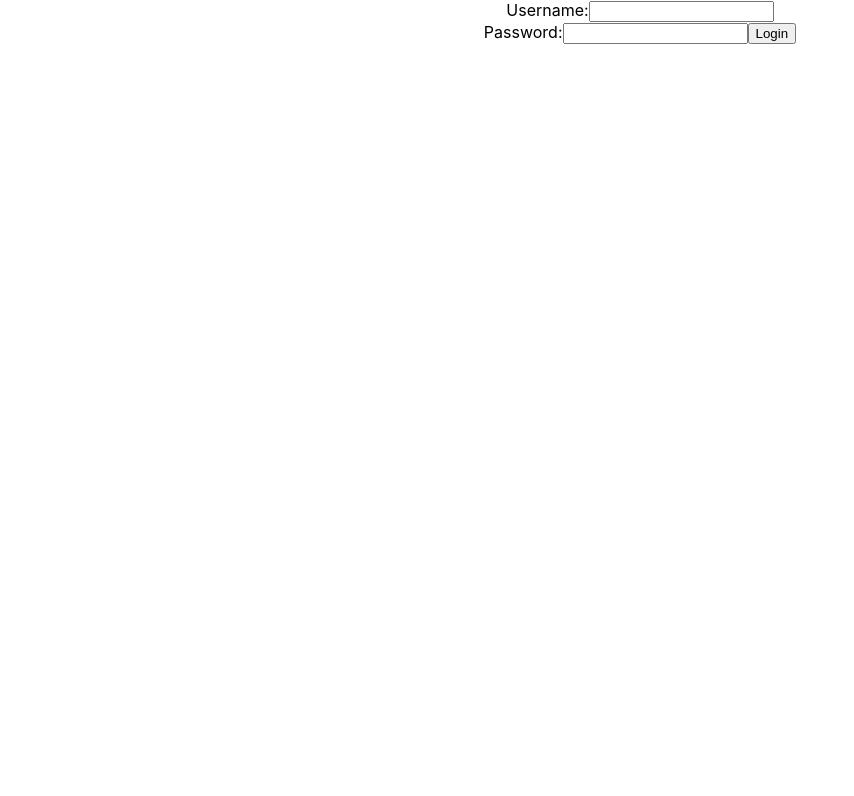
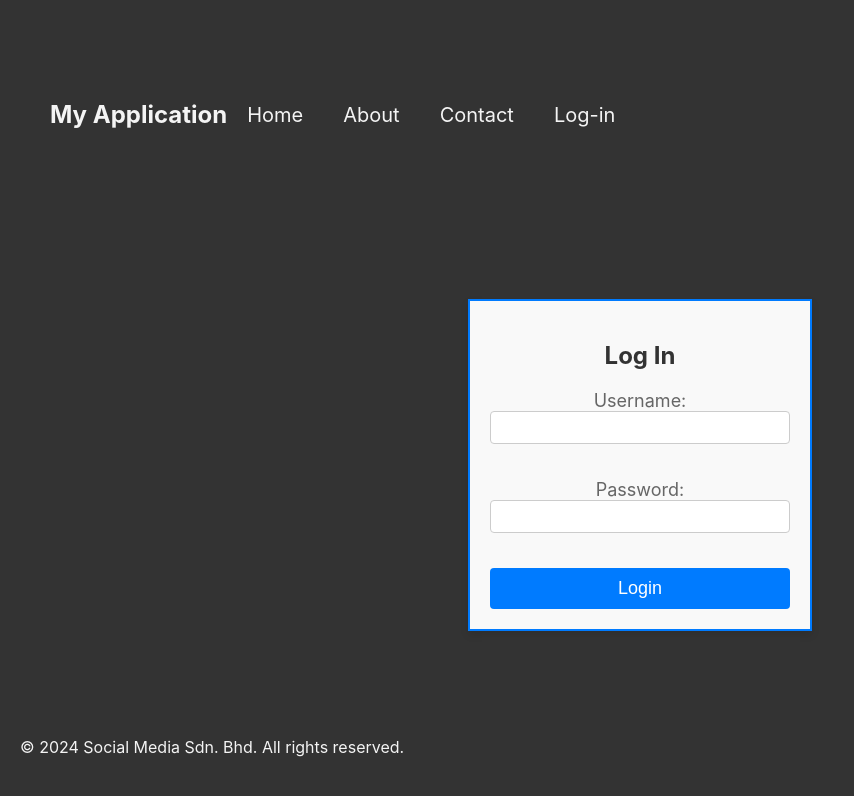
Before and after one commit to Leos-Khai/final_year_project, a React (Create React App) app in the folder frontend/: page /login in a window 1280 px wide. Shown: the top 796 px of the page, without its empty margins (0-854 px from the left). Built offline with nearby package versions, Linux system fonts and the light colour scheme.

Commit message:
Add Footer, Logout, and Header components

```diff
--- a/frontend/src/App.js
+++ b/frontend/src/App.js
@@ -1,7 +1,10 @@
 import React, { createContext, useContext, useState, useMemo } from 'react';
 import { BrowserRouter as Router, Route, Routes, Navigate } from 'react-router-dom';
-import Login from './Login'; // Import the Login component
-import HomePage from './HomePage'; // A component you'll create for the home page after login
+import Login from './Login';
+import HomePage from './HomePage';
+import Logout from './Logout';
+import Header from './Header';
+import Footer from './Footer';
 import './App.css';
 
 export const UserContext = createContext({ user: null, setUser: () => { } });
@@ -12,19 +15,26 @@ export function useUserContext() {
 
 function App() {
   const [user, setUser] = useState(null);
-
   const providerValue = useMemo(() => ({ user, setUser }), [user]);
 
   return (
+    <div className="App">
       <UserContext.Provider value={providerValue}>
         <Router>
+          <Header />
+          <main>
             <Routes>
               <Route path="/login" element={!user ? <Login /> : <Navigate to="/" />} />
               <Route path="/" element={user ? <HomePage /> : <Navigate to="/login" />} />
+              <Route path="/logout" element={<Logout />} />
+              <Route path="/contact" element={<HomePage />} />
+              <Route path="/about" element={<HomePage />} />
             </Routes>
+          </main>
+          <Footer />
         </Router>
       </UserContext.Provider>
-    // Additional app component code...
+    </div>
   );
 }
 
--- /dev/null
+++ b/frontend/src/Footer.css
@@ -0,0 +1,18 @@
+/* Footer.css */
+.footer {
+  background-color: #333; /* Dark background similar to the header */
+  color: #f4f4f4; /* Light text color for readability */
+  padding: 20px; /* Sufficient padding for aesthetics */
+  text-align: center; /* Center-align the text */
+  font-size: 16px; /* Appropriate font size for footer text */
+}
+
+.footer a {
+  color: #f4f4f4; /* Maintains light color for any links */
+  text-decoration: none; /* No underline */
+  margin: 0 10px; /* Space out links if any */
+}
+
+.footer a:hover {
+  text-decoration: underline; /* Underline on hover for usability */
+}
--- /dev/null
+++ b/frontend/src/Footer.js
@@ -0,0 +1,12 @@
+import React from 'react';
+import './Footer.css';
+
+function Footer() {
+  return (
+    <footer className="footer">
+      <p>© 2024 Social Media Sdn. Bhd. All rights reserved.</p>
+    </footer>
+  );
+}
+
+export default Footer;
--- /dev/null
+++ b/frontend/src/Header.css
@@ -0,0 +1,43 @@
+/* Header.css */
+.header {
+  background-color: #333;
+  /* Dark background */
+  color: #f4f4f4;
+  /* Light color text */
+  padding: 100px 50px;
+  /* Padding for some breathing room */
+  display: flex;
+  /* Using flex to align navigation items */
+  align-items: center;
+  /* Align items vertically */
+  justify-content: flex-start;
+  /* Space between logo and navigation */
+}
+
+.header .logo {
+  font-size: 24px;
+  /* Larger text for the logo */
+  font-weight: bold;
+  /* Make the logo text bold */
+}
+
+.header nav {
+  display: flex;
+  /* Display nav items in a row */
+}
+
+.header nav a {
+  color: #f4f4f4;
+  /* Light color for links */
+  text-decoration: none;
+  /* No underline for links */
+  padding: 0 20px;
+  /* Padding around links */
+  font-size: 20px;
+  /* Font size for navigation links */
+}
+
+.header nav a:hover {
+  text-decoration: underline;
+  /* Underline on hover for better usability */
+}
--- /dev/null
+++ b/frontend/src/Header.js
@@ -0,0 +1,23 @@
+import React from 'react';
+import { Link } from 'react-router-dom';
+import { useUserContext } from './App';
+import './Header.css';
+
+function Header() {
+  const { user } = useUserContext();
+  return (
+    <header className="header">
+      <div className="logo">My Application</div>
+      <nav>
+        <Link to="/">Home</Link>
+        <Link to="/about">About</Link>
+        <Link to="/contact">Contact</Link>
+        {user && <Link to="/friends">Friends</Link>}
+        {user && <Link to="/post">Post</Link>}
+        {!user ? (<Link to="/login">Log-in</Link>) : (<Link to="/logout">Log-out</Link>)}
+      </nav>
+    </header>
+  );
+}
+
+export default Header;
--- a/frontend/src/HomePage.js
+++ b/frontend/src/HomePage.js
@@ -7,6 +7,7 @@ function HomePage() {
   return (
     <div>
       {user ? <h1>Hi {user.fullname}</h1> : <h1>Welcome</h1>}
+      <p>This is a really long paragraph talking about absolutely nothing. the main purpose of this is there is none. First lets talk about the uselessness of this long and senseless paragraph. it surves no purpose than just be blabla thing on the screen. enorder to make this test happen i need a really really long amount of useless text.</p>
     </div>
   );
 }
--- /dev/null
+++ b/frontend/src/Login.css
@@ -0,0 +1,77 @@
+/* Login.css */
+.login-container {
+  border: 2px solid #007BFF;
+  /* Visible blue border around the login area */
+  padding: 20px;
+  /* Padding around the content inside the container */
+  width: 300px;
+  /* Fixed width for the login form */
+  margin: 50px auto;
+  /* Center the form on the page vertically and horizontally */
+  box-shadow: 0 4px 8px rgba(0, 0, 0, 0.1);
+  /* Subtle shadow for depth */
+  background-color: #f9f9f9;
+  /* Light background for the container */
+}
+
+.login-container h2 {
+  text-align: center;
+  /* Center align the title */
+  color: #333;
+  /* Dark color for the text */
+  font-size: 24px;
+  /* Larger font size for the title */
+}
+
+.login-container label {
+  font-size: 18px;
+  /* Enlarged text for better readability */
+  color: #666;
+  /* Slightly lighter color for labels */
+  display: block;
+  /* Makes each label start on a new line */
+  margin-bottom: 5px;
+  /* Space between the label and the input box */
+}
+
+.login-container input[type="text"],
+.login-container input[type="password"] {
+  width: 100%;
+  /* Make input take full width of the form */
+  padding: 8px;
+  /* Padding inside the input box */
+  margin-bottom: 10px;
+  /* Space between each input and the next element */
+  border: 1px solid #ccc;
+  /* Subtle border for inputs */
+  border-radius: 4px;
+  /* Slightly rounded corners for the inputs */
+  box-sizing: border-box;
+  /* Includes padding and border in the width */
+  background-color: white;
+  /* White background for inputs */
+}
+
+.login-container input[type="submit"] {
+  width: 100%;
+  /* Full-width button */
+  padding: 10px;
+  /* Comfortable padding inside the button */
+  background-color: #007BFF;
+  /* Blue background for the submit button */
+  color: white;
+  /* White text color for the button */
+  border: none;
+  /* No border for the button */
+  border-radius: 4px;
+  /* Rounded corners for the button */
+  cursor: pointer;
+  /* Pointer cursor on hover */
+  font-size: 18px;
+  /* Larger font size for the button */
+}
+
+.login-container input[type="submit"]:hover {
+  background-color: #0056b3;
+  /* Darker blue on hover for better feedback */
+}
--- a/frontend/src/Login.js
+++ b/frontend/src/Login.js
@@ -1,5 +1,6 @@
 import React, { useState } from 'react';
 import { useUserContext } from './App'; // Make sure the path is correct
+import './Login.css';
 
 function Login() {
   const [username, setUsername] = useState('');
@@ -21,8 +22,9 @@ function Login() {
   };
 
   return (
-    <div class="App">
+    <div className="login-container">
       <form onSubmit={handleSubmit}>
+        <h2>Log In</h2>
         <label>
           Username:
           <input type="text" value={username} onChange={e => setUsername(e.target.value)} required />
@@ -32,7 +34,8 @@ function Login() {
           Password:
           <input type="password" value={password} onChange={e => setPassword(e.target.value)} required />
         </label>
-        <button type="submit">Login</button>
+        <br />
+        <input type="submit" value="Login" />
       </form>
     </div>
   );
--- /dev/null
+++ b/frontend/src/Logout.js
@@ -0,0 +1,21 @@
+import React from 'react';
+import { useNavigate } from 'react-router-dom';
+import { useUserContext } from './App';
+
+function Logout() {
+  const { setUser } = useUserContext();
+  const navigate = useNavigate();
+
+  const handleLogout = () => {
+    setUser(null);
+    navigate('/login');
+  };
+
+  return (
+    <div>
+      {handleLogout()}
+    </div>
+  );
+}
+
+export default Logout;
--- a/frontend/src/index.css
+++ b/frontend/src/index.css
@@ -5,9 +5,34 @@ body {
     sans-serif;
   -webkit-font-smoothing: antialiased;
   -moz-osx-font-smoothing: grayscale;
+  background-color: #333;
+  color: #f4f4f4;
+}
+
+#root,
+.App {
+  display: flex;
+  flex-direction: column;
+  height: 100%;
+}
+
+main {
+  flex: 1;
+  padding: 20px;
+  background-color: #333;
+  /* Ensuring the main content area matches the theme */
+}
+
+.footer {
+  flex-shrink: 0;
+  /* Prevents the footer from shrinking */
 }
 
 code {
   font-family: source-code-pro, Menlo, Monaco, Consolas, 'Courier New',
     monospace;
 }
+
+p {
+  text-align: justify;
+}
```
Lines whose indentation alone changed are shown as unchanged.
